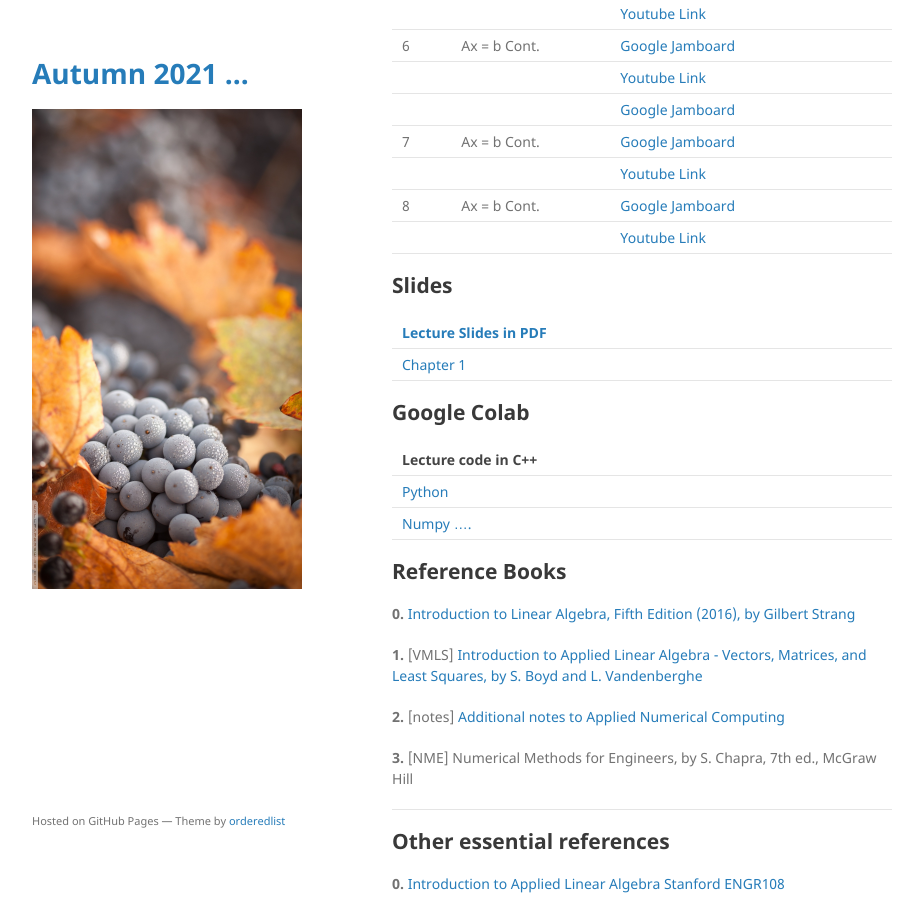
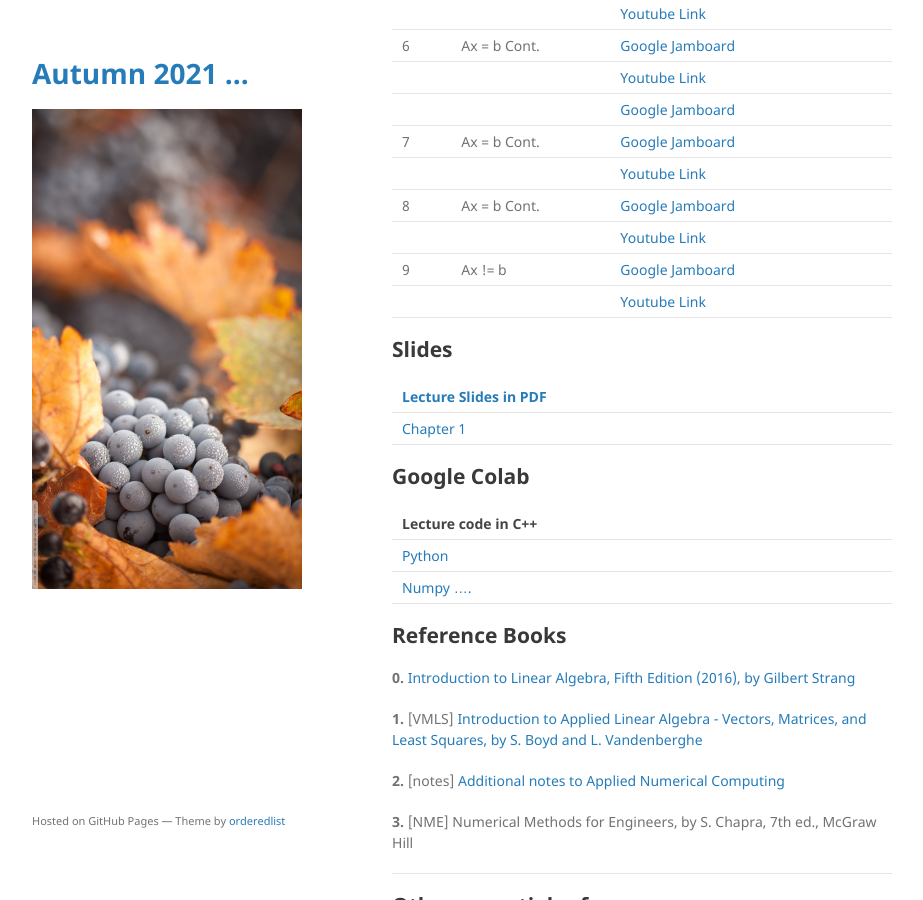
Before and after one commit to mohammadmotiurrahman/mohammadmotiurrahman.github.io, a Jekyll site: the page built from cse317_2/index.md, in a window 1280 px wide and 900 px high, scrolled down 4540 px. Shown: the whole window, without its empty margins (178-1101 px from the left). Built offline with Jekyll 4.4.1, drawn with Linux system fonts in a browser that asks for light colours; our own code applies the rules of GitHub Pages for plain Markdown files.

Commit message:
Update index.md

```diff
--- a/cse317_2/index.md
+++ b/cse317_2/index.md
@@ -123,6 +123,8 @@ The objective of this course is to introduce the student computational methods r
 |         |              | [Youtube Link](https://youtu.be/alAe7EEDC9k)                                                                      |
 | 8       | Ax = b Cont. | [Google Jamboard](https://jamboard.google.com/d/11Znrf9TpjLcVrcg-NPsHXdeStSIKPfdb1cusJUXSnV0/edit?usp=sharing)  |
 |         |              | [Youtube Link](https://youtu.be/B4U8U8JQb8U)                                                                      |
+| 9       | Ax != b      | [Google Jamboard](https://jamboard.google.com/d/1s8ZbzvRGL7x0b99pjThaIlIOzSy3eKJXWM3qTQDWN70/edit?usp=sharing)  |
+|         |              | [Youtube Link](https://drive.google.com/file/d/1kTJ8YMHx7wRjynpB-vvmbsbZMPbVhk8W/view?usp=sharing)              |
 
 
 ## Slides
```
